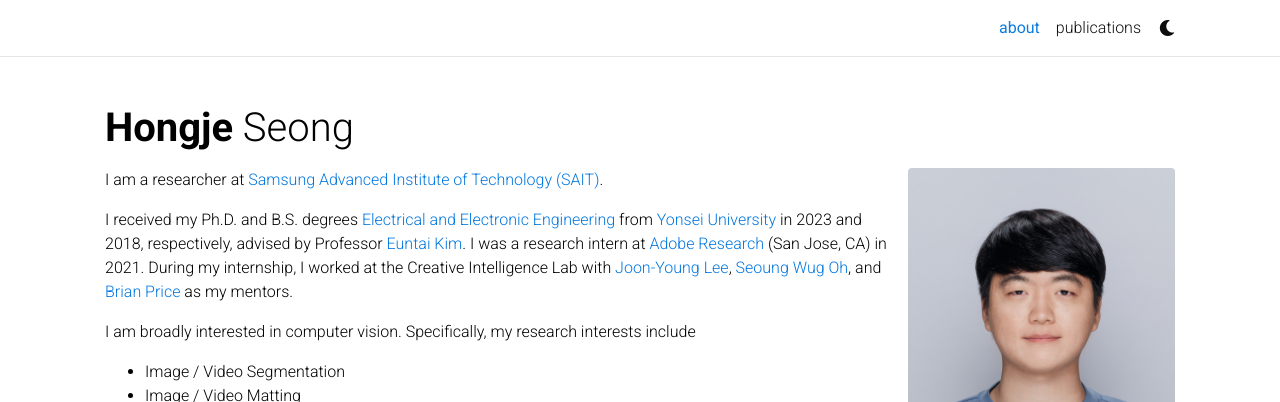
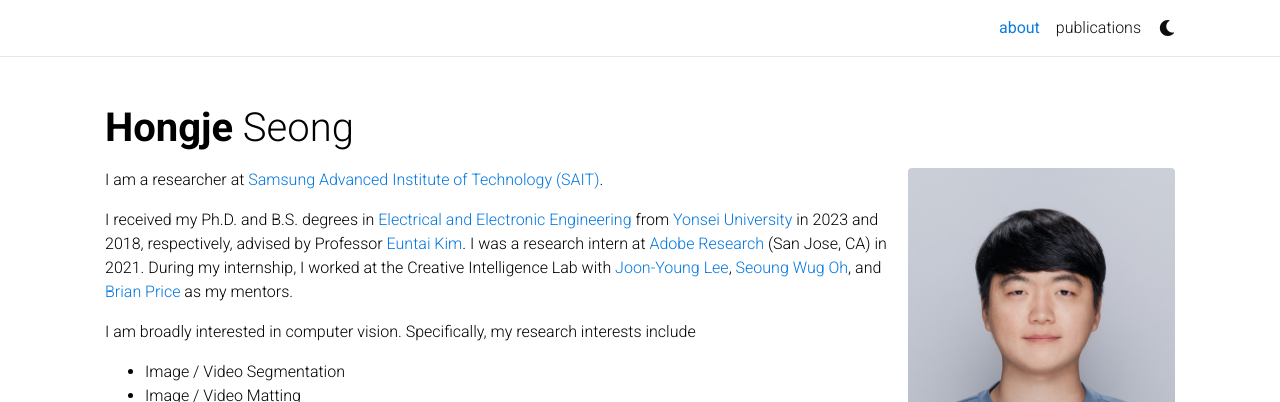
Before and after one commit to Hongje/hongje.github.io, a Jekyll site: the page built from _pages/about.md, in a window 1280 px wide and 969 px high. Shown: the top 402 px of the window. Built offline with Jekyll 4.4.1, drawn with Linux system fonts in a browser that asks for light colours; full-size pictures stand in for the smaller copies a plugin makes; comment, search, counter and statistics services are not loaded; a style sheet for code colours, icons or effects is not loaded.

```diff
--- a/_pages/about.md
+++ b/_pages/about.md
@@ -20,7 +20,7 @@ selected_papers: true # includes a list of papers marked as "selected={true}"
 social: true  # includes social icons at the bottom of the page
 ---
 <p>I am a researcher at <a href="https://www.sait.samsung.co.kr">Samsung Advanced Institute of Technology (SAIT)</a>.</p>
-<p>I received my Ph.D. and B.S. degrees <a href="https://ee.yonsei.ac.kr/" target="_blank" rel="noopener">Electrical and Electronic Engineering</a> from <a href="https://yonsei.ac.kr/" target="_blank" rel="noopener">Yonsei University</a> in 2023 and 2018, respectively, advised by Professor <a href="https://cilab.yonsei.ac.kr">Euntai Kim</a>.
+<p>I received my Ph.D. and B.S. degrees in <a href="https://ee.yonsei.ac.kr/" target="_blank" rel="noopener">Electrical and Electronic Engineering</a> from <a href="https://yonsei.ac.kr/" target="_blank" rel="noopener">Yonsei University</a> in 2023 and 2018, respectively, advised by Professor <a href="https://cilab.yonsei.ac.kr">Euntai Kim</a>.
 I was a research intern at <a href="https://research.adobe.com/" target="_blank" rel="noopener">Adobe Research</a> (San Jose, CA) in 2021. During my internship, I worked at the Creative Intelligence Lab with <a href="https://joonyoung-cv.github.io">Joon-Young Lee</a>, <a href="https://sites.google.com/view/seoungwugoh">Seoung Wug Oh</a>, and <a href="https://www.brianpricephd.com">Brian Price</a> as my mentors.</p>
 
 <p>I am broadly interested in computer vision. Specifically, my research interests include
```
